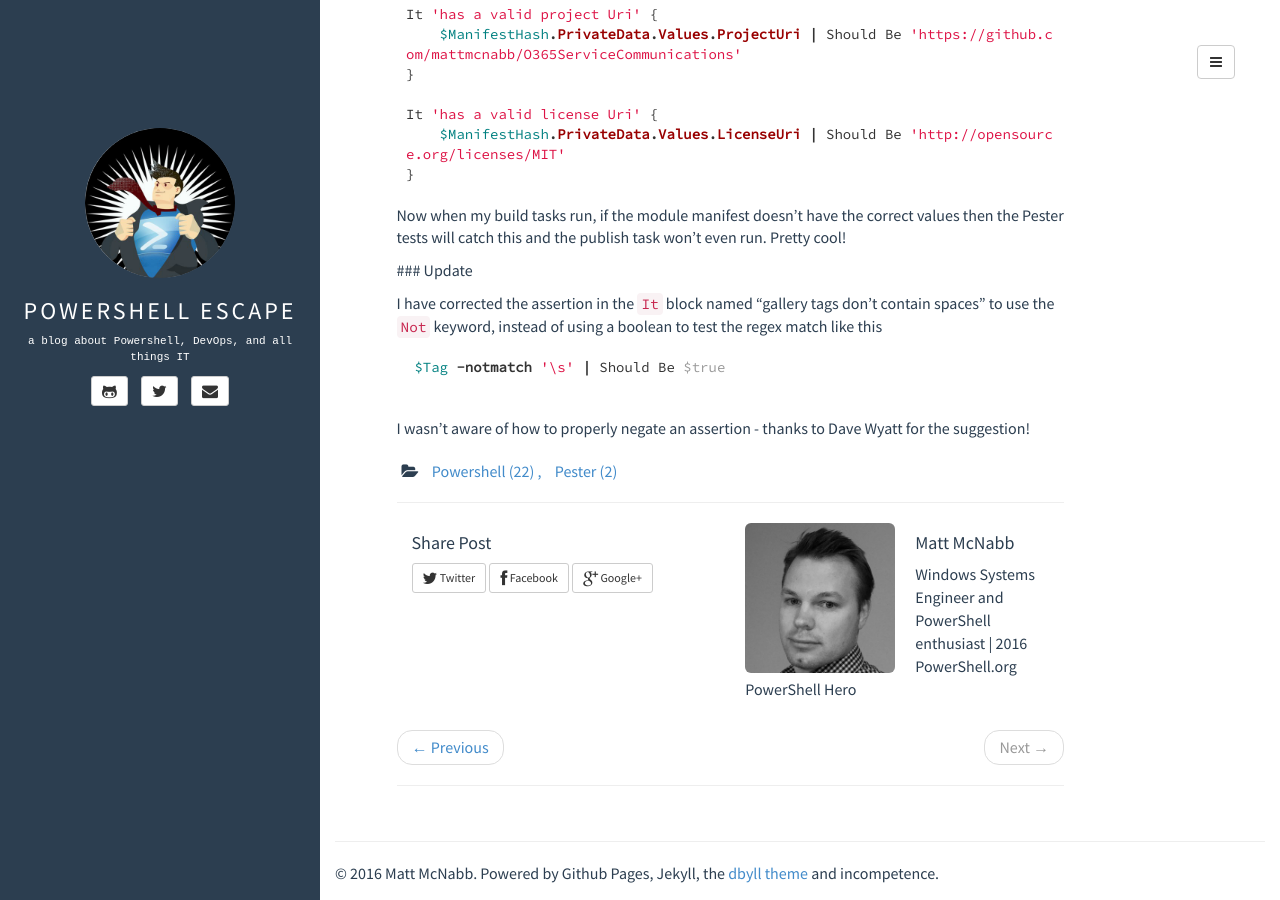
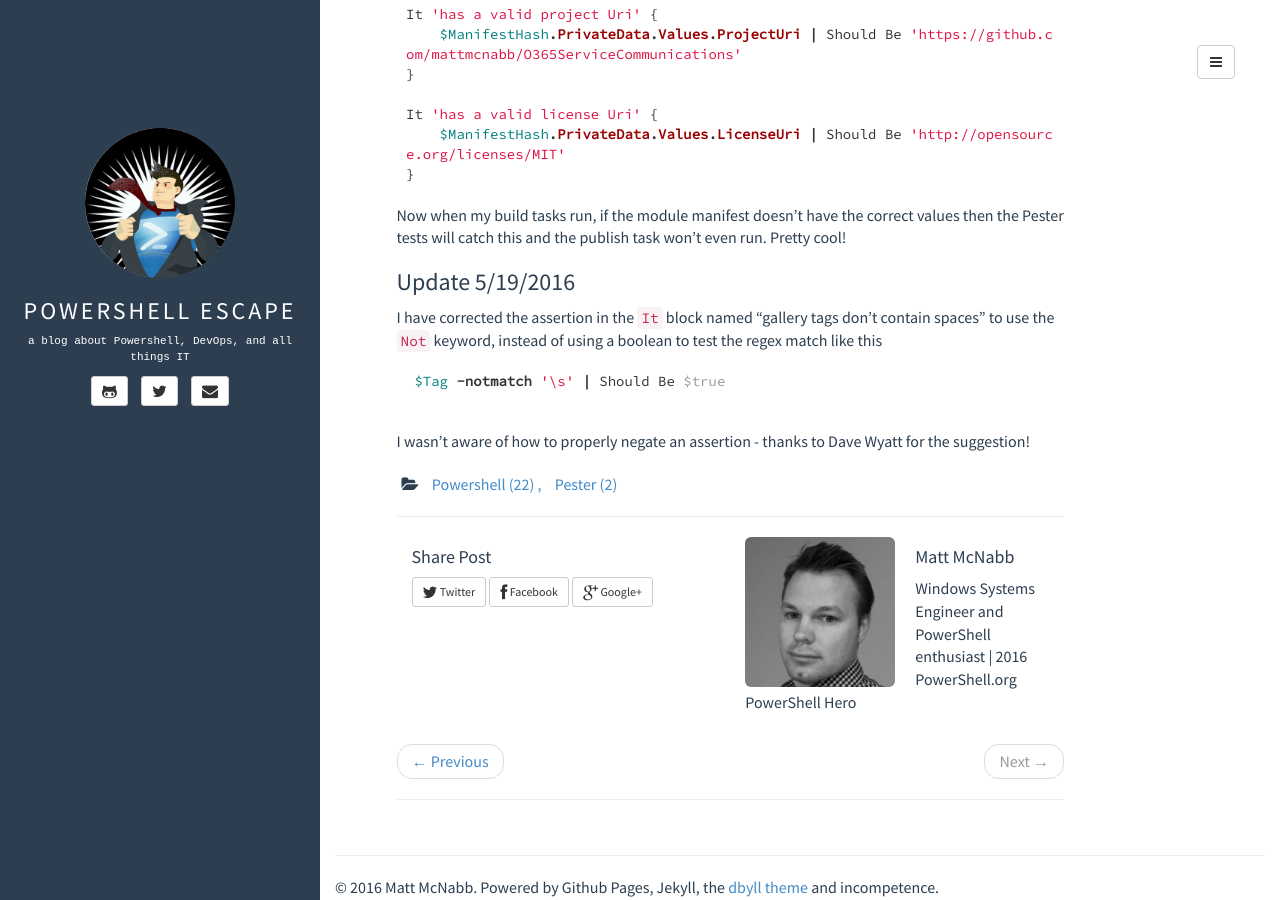
Before and after one commit to mattmcnabb/mattmcnabb.github.io, a Jekyll site: the page built from _posts/2016-05-18-Pester-For-PowerShell-Gallery.md, in a window 1280 px wide and 900 px high, scrolled down 870 px. Built offline with Jekyll 4.4.1, drawn with Linux system fonts in a browser that asks for light colours; comment, search, counter and statistics services are not loaded.

Commit message:
this is the last time

```diff
--- a/_posts/2016-05-18-Pester-For-PowerShell-Gallery.md
+++ b/_posts/2016-05-18-Pester-For-PowerShell-Gallery.md
@@ -46,7 +46,7 @@ It 'has a valid license Uri' {
 
  Now when my build tasks run, if the module manifest doesn't have the correct values then the Pester tests will catch this and the publish task won't even run. Pretty cool!
 
- ### Update
+### Update 5/19/2016
 
  I have corrected the assertion in the `It` block named "gallery tags don't contain spaces"  to use the `Not` keyword, instead of using a boolean to test the regex match like this
 
```
